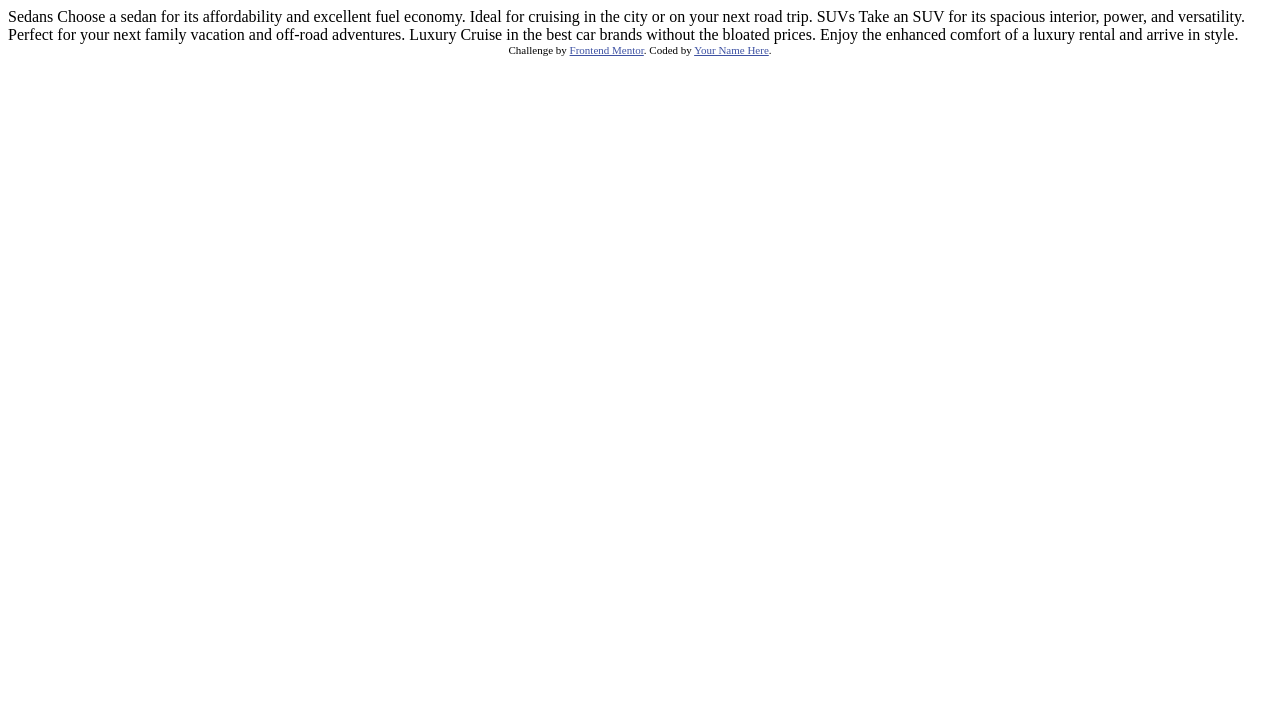
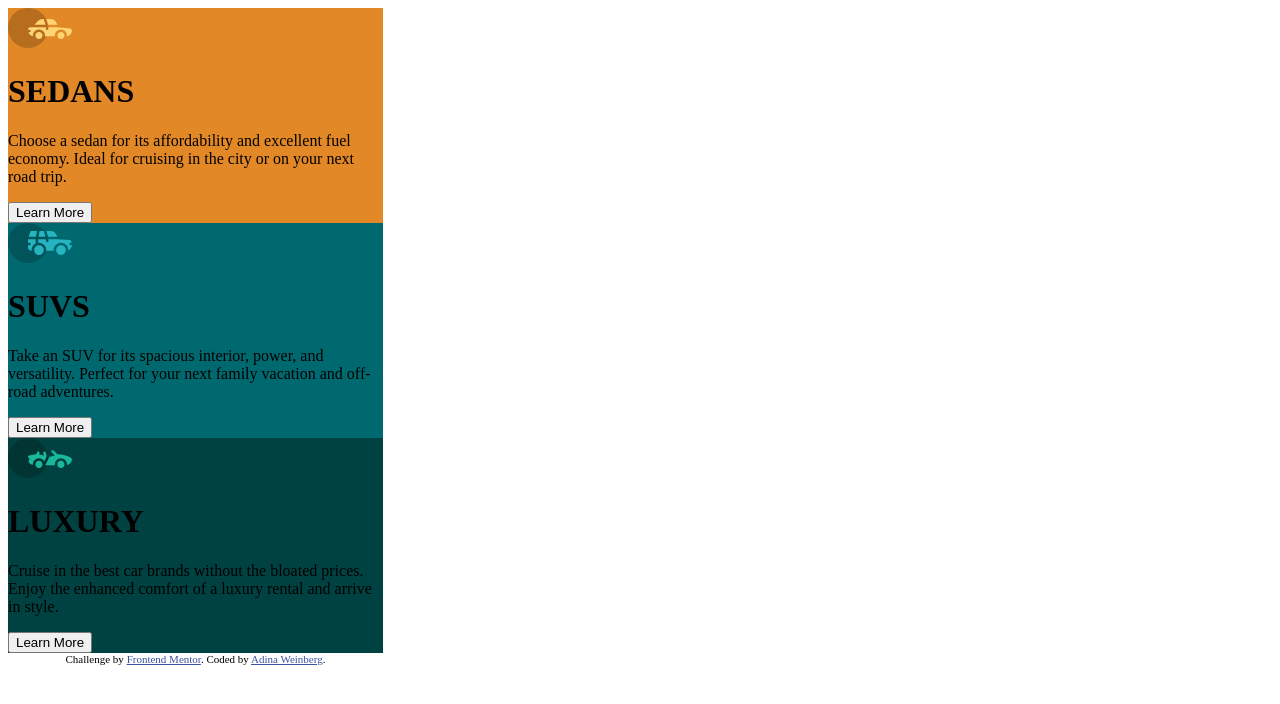
Before and after one commit to adinahanna/3-column-card-component-mockup, a plain HTML site: page index.html in a window 1280 px wide. Drawn offline with Linux system fonts and the light colour scheme.

Commit message:
html scaffolding complete, begin styling

```diff
--- a/index.html
+++ b/index.html
@@ -5,6 +5,7 @@
   <meta name="viewport" content="width=device-width, initial-scale=1.0"> <!-- displays site properly based on user's device -->
 
   <link rel="icon" type="image/png" sizes="32x32" href="./images/favicon-32x32.png">
+  <link rel="stylesheet" href="styles.css">
 
   <title>Frontend Mentor | 3-column preview card component</title>
 
@@ -16,21 +17,41 @@
 </head>
 <body>
 
-  Sedans
+  <div class="main-flex-container">
+    <div class="sedan-container">
+      <img src="./images/icon-sedans.svg" alt="">
+      <h1 class="heading">Sedans</h1>
+        <p>
           Choose a sedan for its affordability and excellent fuel economy. Ideal for cruising in the city
           or on your next road trip.
+        </p>
+        <button class="button">Learn More</button>
+    </div>
 
-  SUVs
+    <div class="suv-container">
+      <img src="./images/icon-suvs.svg" alt="">
+      <h1 class="heading">SUVs</h1>
+        <p>
           Take an SUV for its spacious interior, power, and versatility. Perfect for your next family vacation
           and off-road adventures.
+        </p>
+        <button class="button">Learn More</button>
+    </div>
 
-  Luxury
+    <div class="luxury-container">
+      <img src="./images/icon-luxury.svg" alt="">
+        <h1 class="heading">Luxury</h1>
+          <p>
             Cruise in the best car brands without the bloated prices. Enjoy the enhanced comfort of a luxury
             rental and arrive in style.
+          </p>
+          <button class="button">Learn More</button>
+    </div>
 
     <div class="attribution">
       Challenge by <a href="https://www.frontendmentor.io?ref=challenge" target="_blank">Frontend Mentor</a>.
-    Coded by <a href="#">Your Name Here</a>.
+      Coded by <a href="#">Adina Weinberg</a>.
+    </div>
   </div>
 </body>
 </html>
--- /dev/null
+++ b/styles.css
@@ -0,0 +1,27 @@
+/* mobile design */
+body {
+   width: 375px;
+
+}
+
+.main-flex-container {
+    width: 100%;
+    height: 100%;
+}
+
+.sedan-container {
+    background-color: hsl(31, 77%, 52%) ;
+}
+
+.suv-container {
+    background-color: hsl(184, 100%, 22%);
+
+}
+
+.luxury-container {
+    background-color: hsl(179, 100%, 13%);
+}
+
+.heading {
+    text-transform: uppercase;
+}
```
Lines whose indentation alone changed are shown as unchanged.
